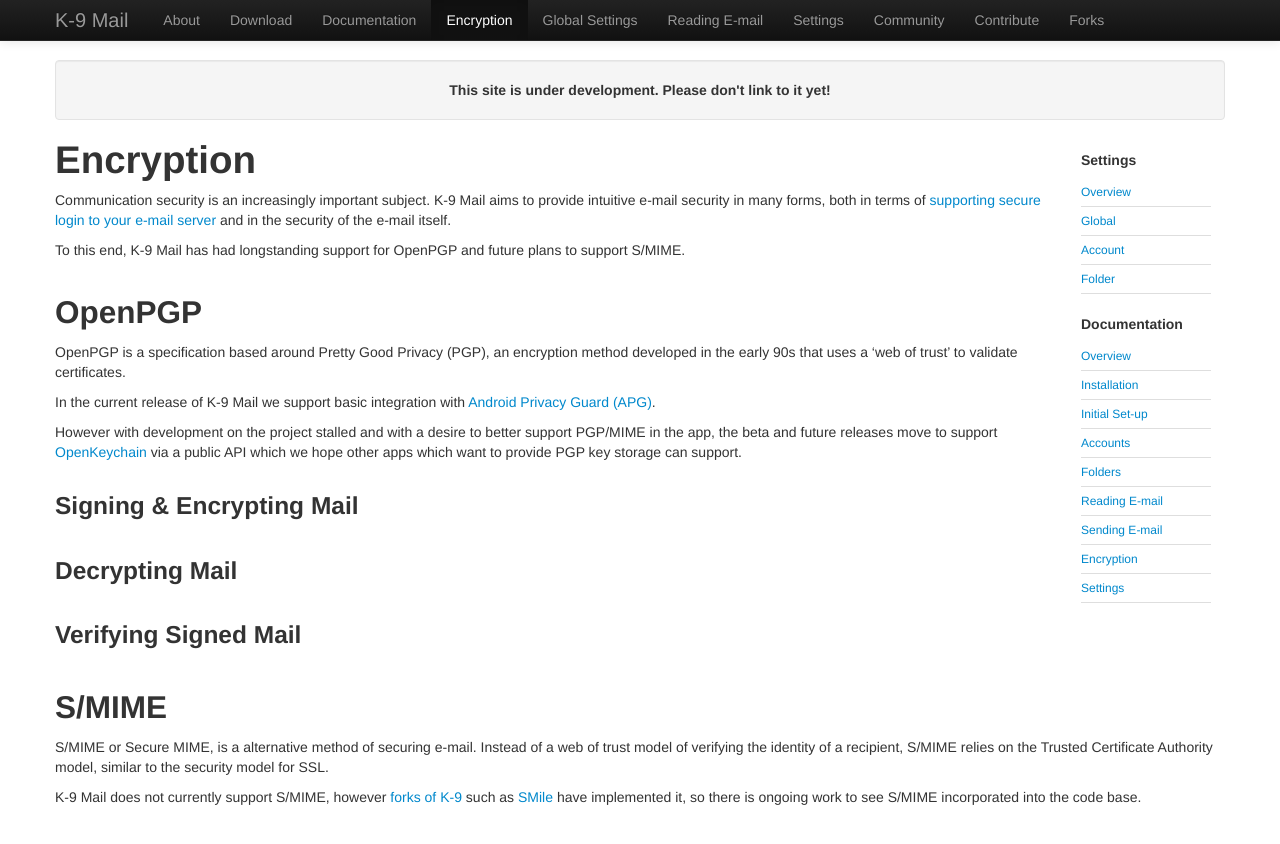
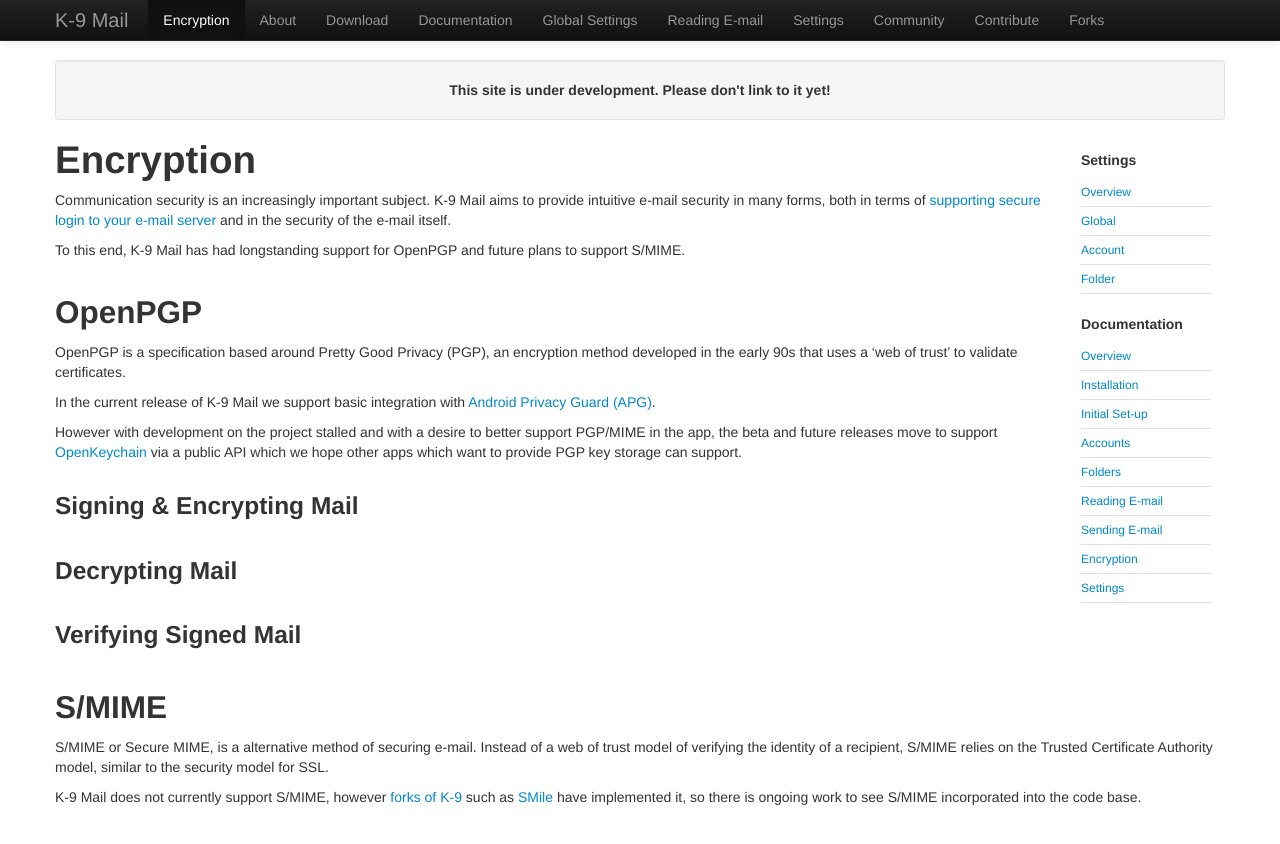
Before and after one commit to k9mail/k9mail.app, a Jekyll site: the page built from documentation/encryption.md, in a window 1280 px wide. Shown: the top 844 px of the page. Built offline with Jekyll 4.4.1, drawn with Linux system fonts in a browser that asks for light colours; nearby versions of some CDN libraries; part of the change alters nothing that is shown.

```diff
--- a/documentation/encryption.md
+++ b/documentation/encryption.md
@@ -1,6 +1,5 @@
 ---
 title: Encryption
-nav_order: 3
 nav_off: true
 layout: default
 ---
```
